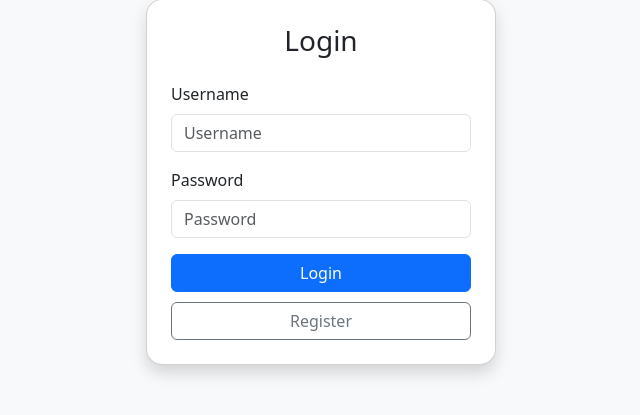
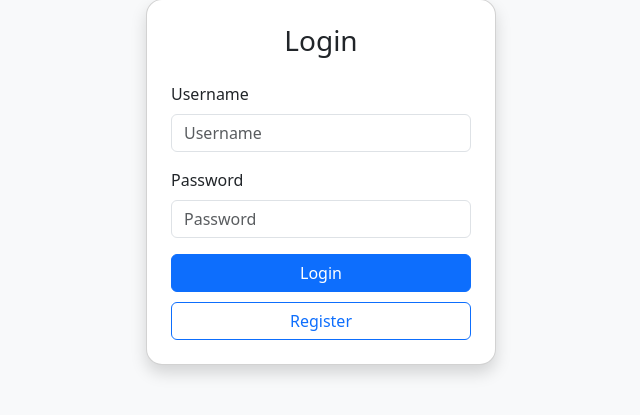
Before and after one commit to gitmatt69/Group12, a Flask app: page / in a window 1280 px wide. Shown: the part 218-633 px from the top of the page, without its empty margins (319-959 px from the left). Run offline with Flask 3, Linux system fonts and the light colour scheme.

Commit message:
Made the register button in the login page have a blue outline

```diff
--- a/templates/login.html
+++ b/templates/login.html
@@ -22,7 +22,7 @@
       <button type="submit" class="btn btn-primary w-100">Login</button>
     </form>
     <div class="text-center" style="padding-top: 10px;">
-      <a href="{{ url_for('register') }}" class="btn btn-outline-secondary w-100">Register</a>
+      <a href="{{ url_for('register') }}" class="btn btn-outline-primary w-100">Register</a>
     </div>
   </div>
   <script src="https://cdn.jsdelivr.net/npm/bootstrap@5.3.2/dist/js/bootstrap.bundle.min.js"></script>
```
